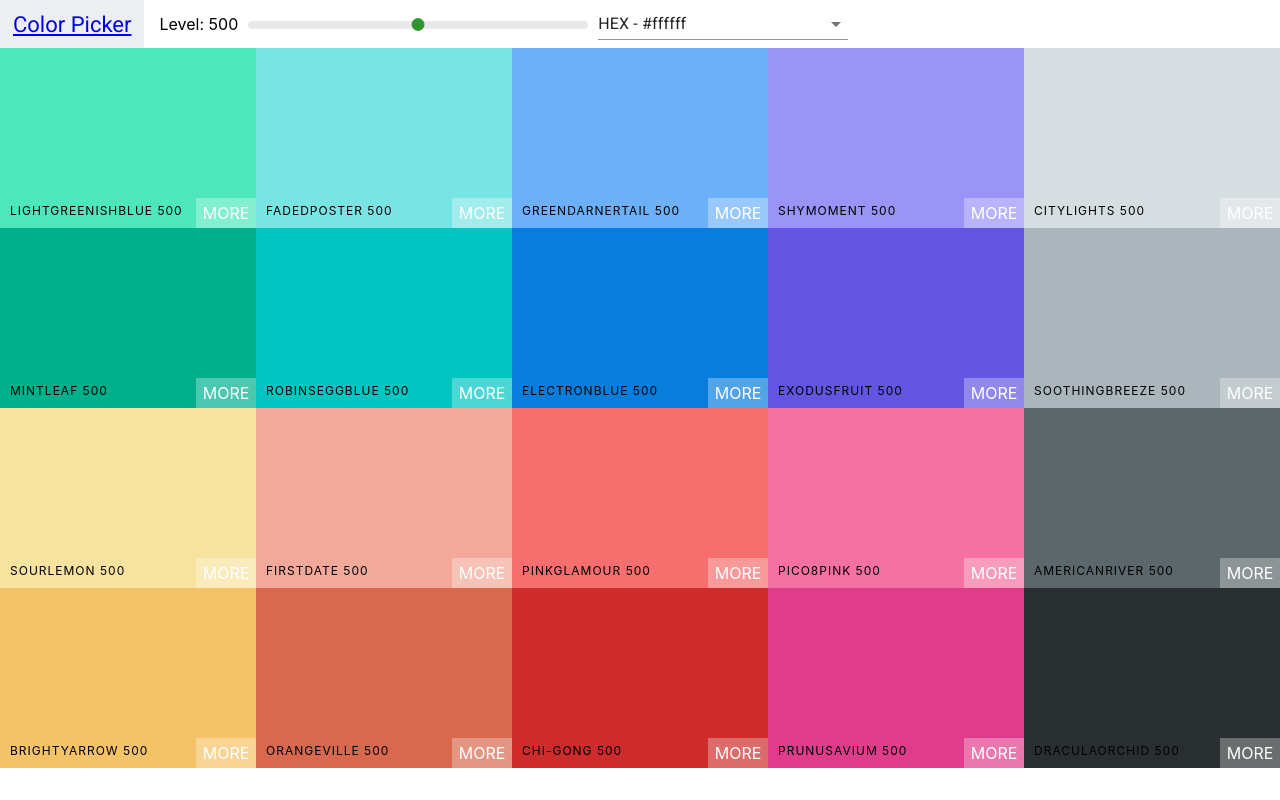
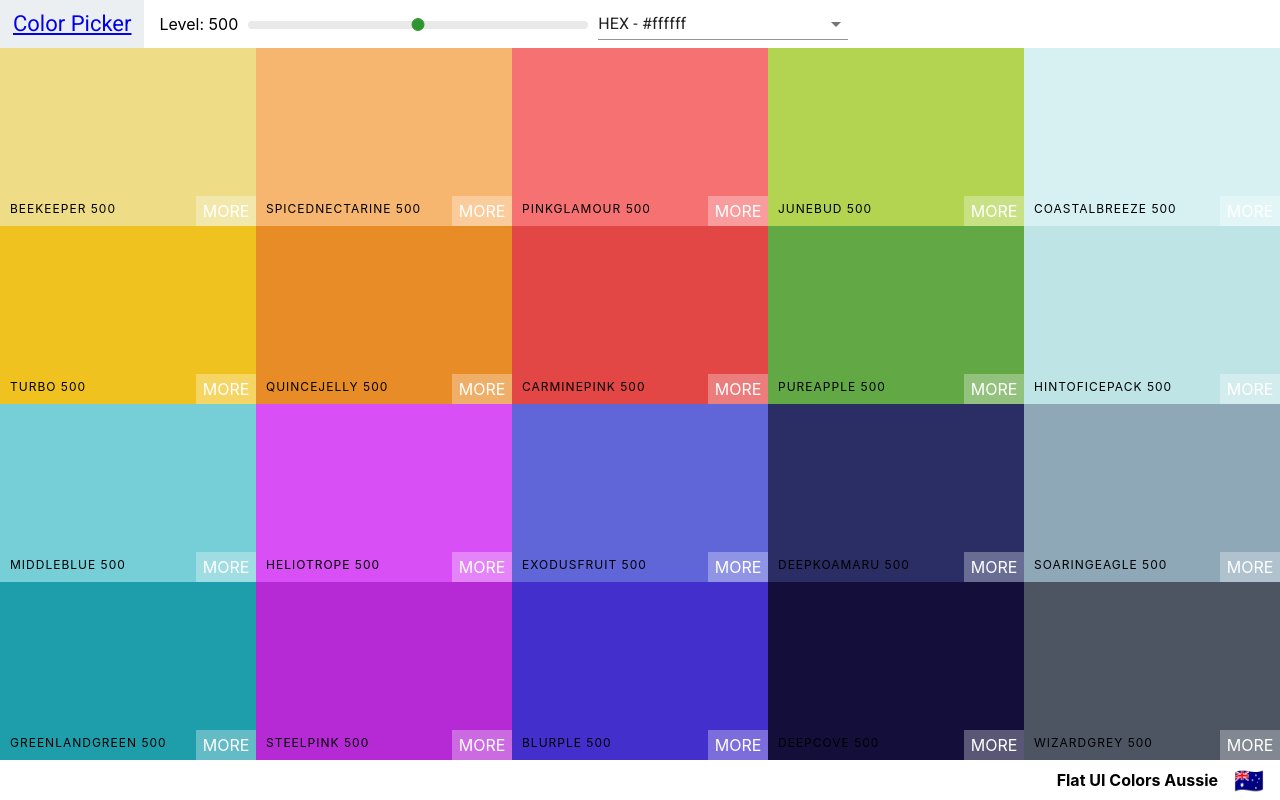
Before and after one commit to Dimisz/color-app, a React (Create React App) app: page / in a window 1280 px wide. Built offline with nearby package versions, Linux system fonts and the light colour scheme.

Commit message:
Added palette footer

```diff
--- a/src/App.js
+++ b/src/App.js
@@ -6,6 +6,6 @@
 export default function App(){
   console.log(generatePalette(seedColors[4]));
   return(
-    <Palette palette={generatePalette(seedColors[3])}/>
+    <Palette palette={generatePalette(seedColors[4])}/>
   );
 }
--- a/src/components/Palette/Palette.css
+++ b/src/components/Palette/Palette.css
@@ -1,7 +1,23 @@
 .palette {
   height: 100vh;
+  display: flex;
+  flex-direction: column;
 }
 
 .palette-colors {
   height: 90%;
 }
+
+.palette-footer {
+  background: white;
+  height: 5vh;
+  display: flex;
+  justify-content: flex-end;
+  align-items: center;
+  font-weight: bold;
+}
+
+.emoji {
+  font-size: 1.5rem;
+  margin: 1rem;
+}
--- a/src/components/Palette/Palette.js
+++ b/src/components/Palette/Palette.js
@@ -45,7 +45,10 @@
       <div className='palette-colors'>
         {colorBoxes}
       </div>
-      {/* footer */}
+      <footer className='palette-footer'>
+        {palette.paletteName}
+        <span className='emoji'>{palette.emoji}</span>
+      </footer>
     </div>
   );
 }
```
